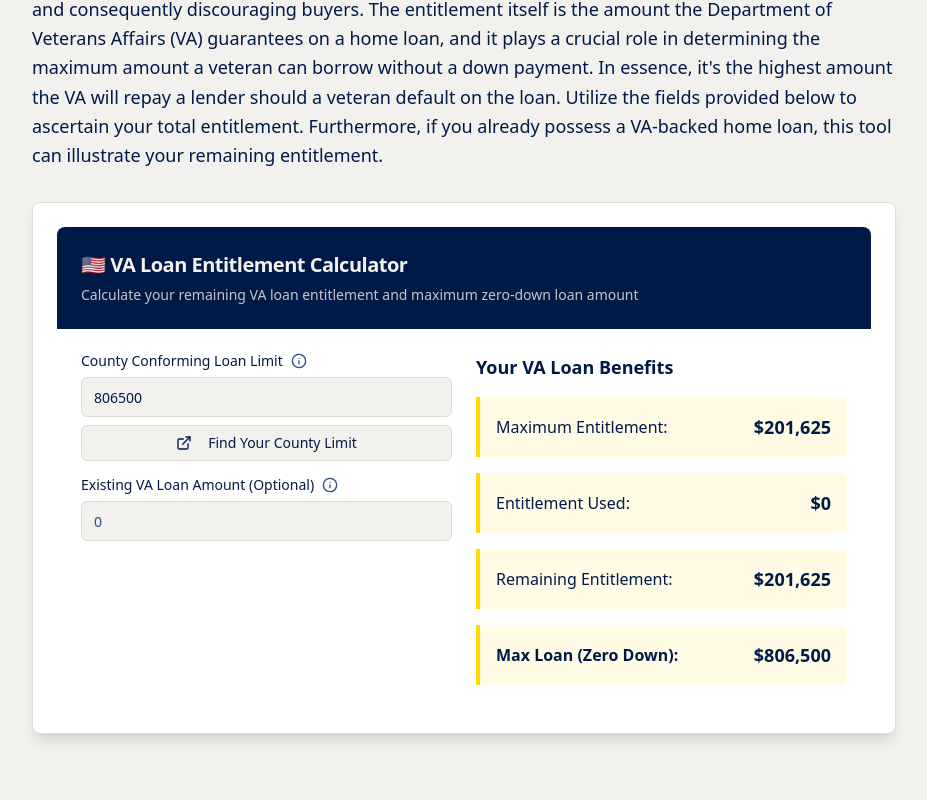
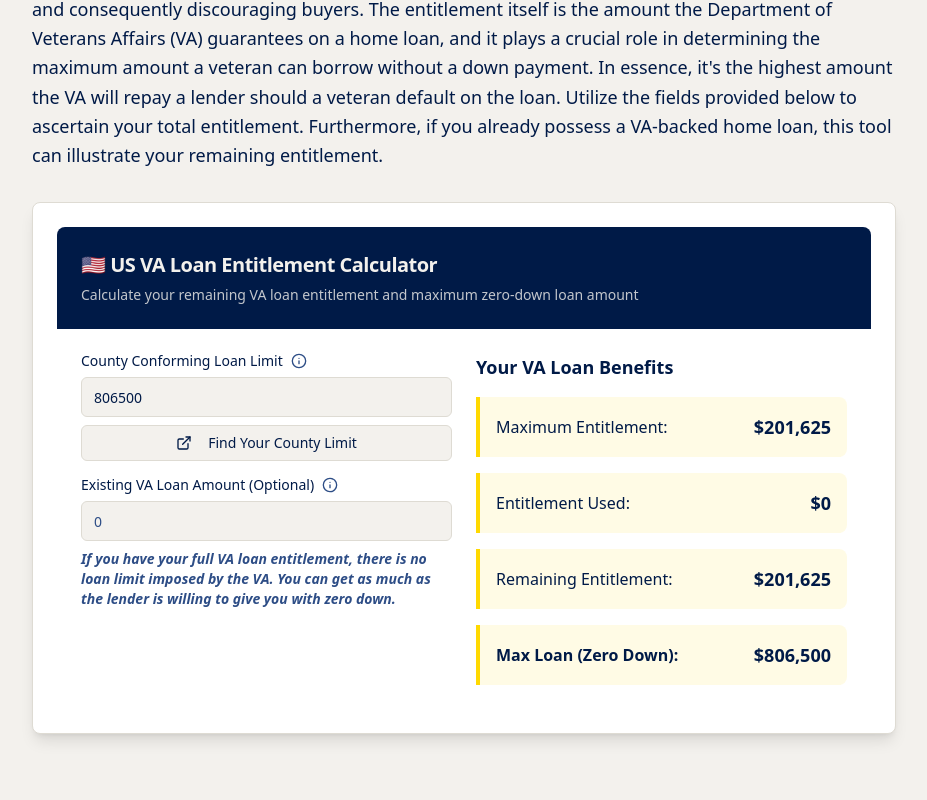
Before and after one commit to davmoha/veteran-finance-sense, a React (Vite) app: page /va-loan in a window 1280 px wide. Shown: the part 461-1261 px from the top of the page, without its empty margins (176-1103 px from the left). Built offline with nearby package versions, Linux system fonts and the light colour scheme.

Commit message:
Update calculator title and add statement

```diff
--- a/src/components/VALoanCalculator.tsx
+++ b/src/components/VALoanCalculator.tsx
@@ -53,7 +53,7 @@ const VALoanCalculator = () => {
     <Card className="calculator-card animate-fade-in">
       <CardHeader className="bg-primary text-primary-foreground rounded-t-lg">
         <CardTitle className="flex items-center gap-2 text-xl">
-          🇺🇸 VA Loan Entitlement Calculator
+          🇺🇸 US VA Loan Entitlement Calculator
         </CardTitle>
         <CardDescription className="text-primary-foreground/80">
           Calculate your remaining VA loan entitlement and maximum zero-down loan amount
@@ -115,6 +115,9 @@ const VALoanCalculator = () => {
                 onChange={(e) => setExistingLoanAmount(sanitizeNumericInput(e.target.value))}
                 className="text-lg"
               />
+              <p className="text-sm text-muted-foreground italic mt-2">
+                <strong>If you have your full VA loan entitlement, there is no loan limit imposed by the VA. You can get as much as the lender is willing to give you with zero down.</strong>
+              </p>
             </div>
           </div>
 
```
